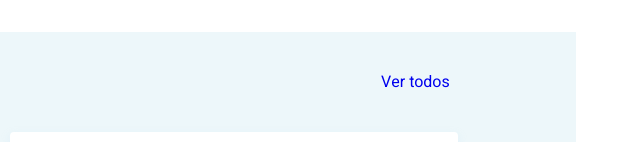
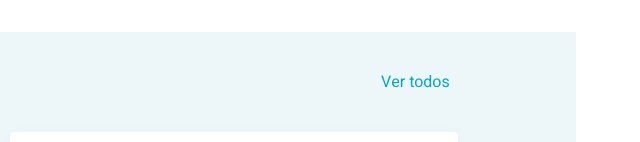
Before and after one commit to ErickVGusson/Portfolio-moderno, a plain HTML site: page index.html in a window 1280 px wide. Shown: the part 658-800 px from the top of the page, 640-1280 px from the left. Drawn offline with Linux system fonts and the light colour scheme.

Commit message:
Update main.css

```diff
--- a/main.css
+++ b/main.css
@@ -84,6 +84,7 @@ nav ul li a {
     margin: 0 0 0 430px;
     text-decoration: none;
     background-color: #EDF7FA;
+    color: #00A8CC;
 }
 
 .post {
```
